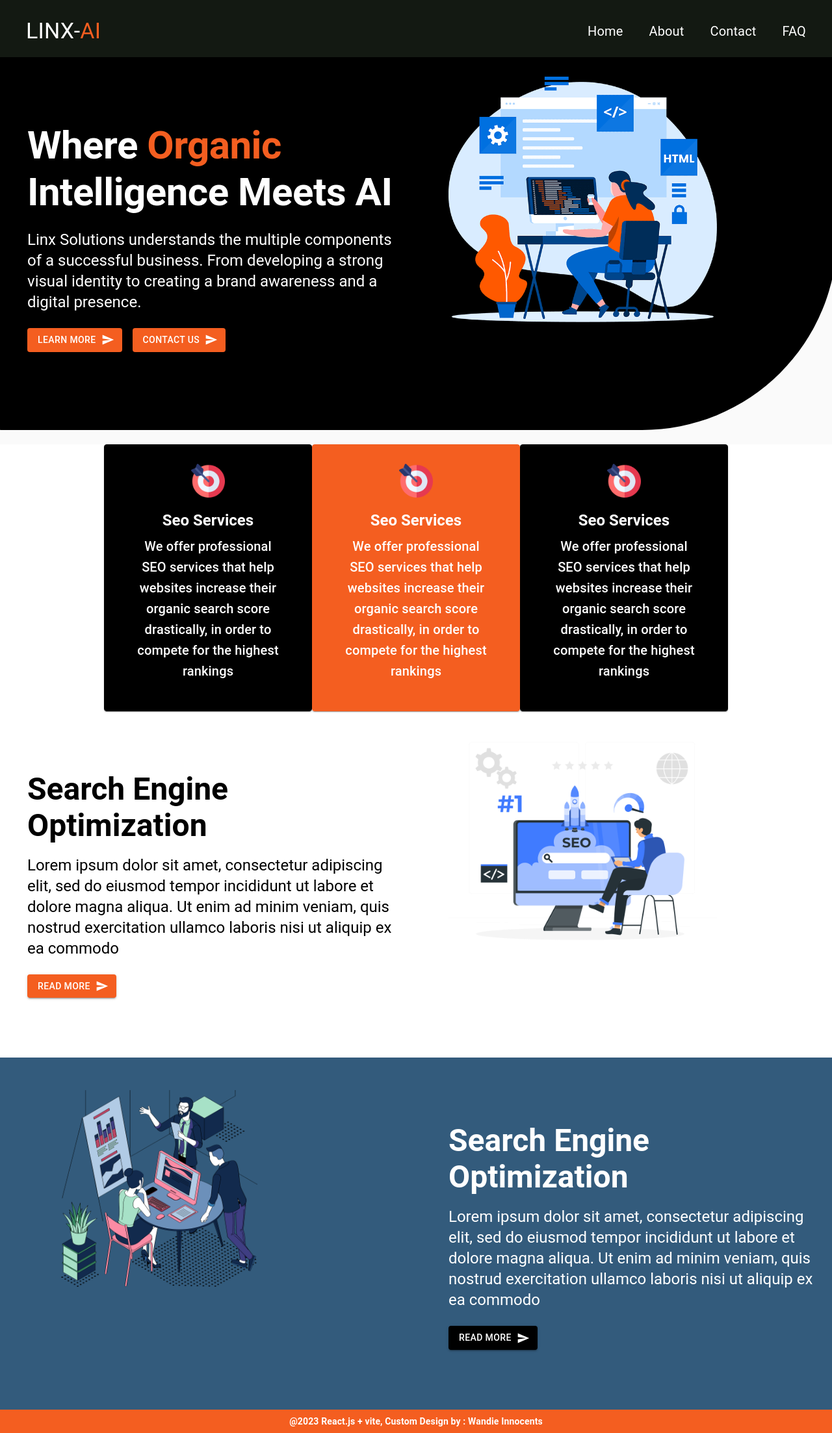
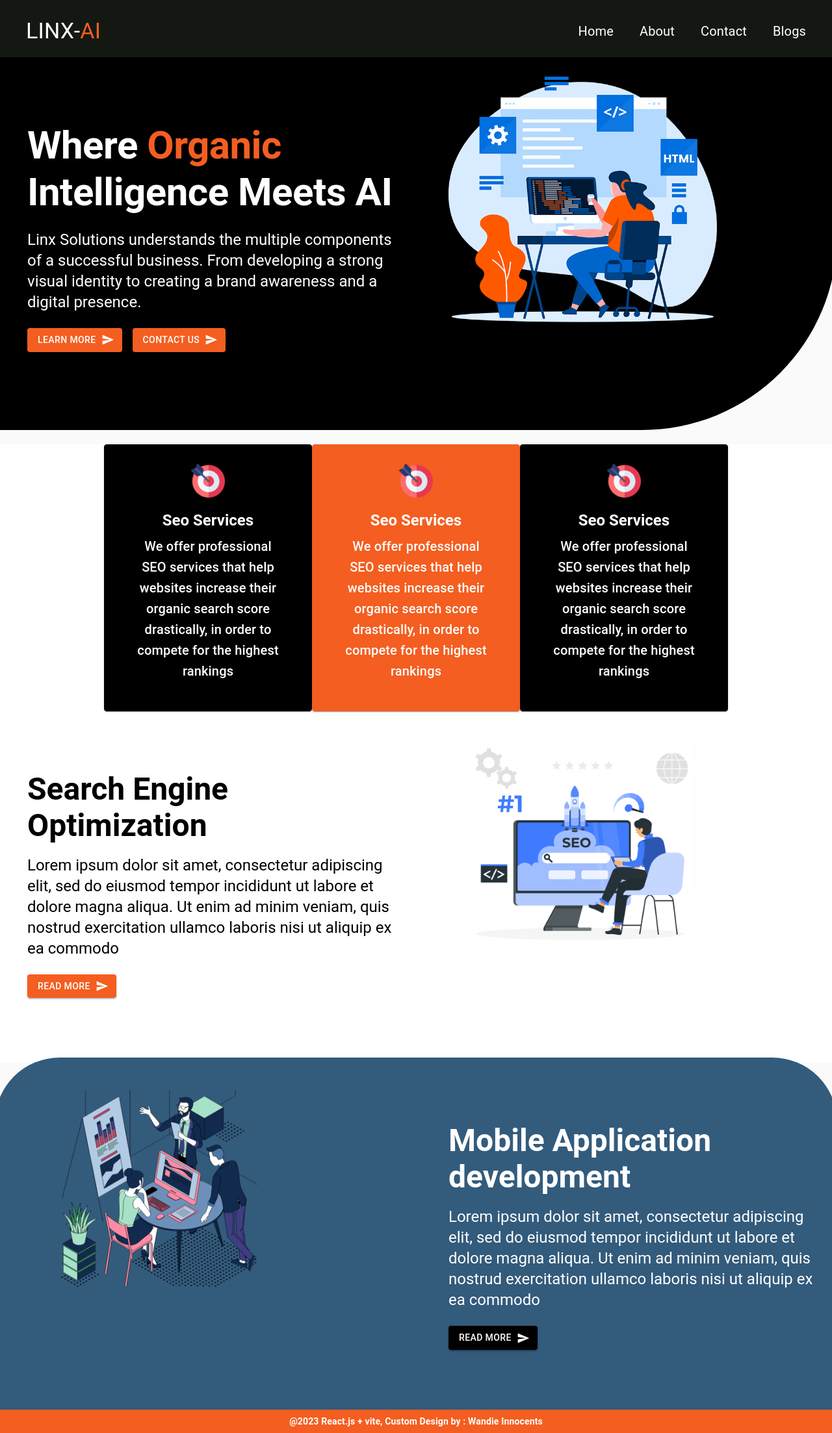
Before and after one commit to wandieinnocents/UI_React-Vite-V1, a React (Vite) app: page / in a window 1280 px wide. Shown: the whole page at 65% size. Built offline with nearby package versions, Linux system fonts and the light colour scheme.

Commit message:
Complete homepage

```diff
--- a/src/components/Drawer.jsx
+++ b/src/components/Drawer.jsx
@@ -80,7 +80,7 @@ const classes = useStyles();
 
           <ListItem onClick={() => setOpenDrawer(false)}>
             <ListItemText>
-              <Link to="/about" className={classes.link}>Faq</Link>
+              <Link to="/about" className={classes.link}>Blogs</Link>
             </ListItemText>
           </ListItem>
 
--- a/src/components/Navbar.jsx
+++ b/src/components/Navbar.jsx
@@ -78,7 +78,7 @@ function Navbar() {
               Contact
             </Link>
             <Link to="/faq" className={classes.link}>
-              FAQ
+              Blogs
             </Link>
           </div>
         )}
--- a/src/pages/Home.jsx
+++ b/src/pages/Home.jsx
@@ -197,7 +197,7 @@ export default function Home() {
       </Grid>
 
       {/* Grid row  */}
-      <Grid container spacing={2} style={{ backgroundColor:'#335b7c', color:'#FFFFFF' }}>
+      <Grid container spacing={2} style={{ backgroundColor:'#335b7c', color:'#FFFFFF', borderTopLeftRadius : 100, borderTopRightRadius : 100, }}>
       {/* content */}
         <Grid xs={12} md={6} lg={6} xl={6}
         style={{  paddingLeft:50 ,paddingTop:20 }}
@@ -212,7 +212,7 @@ export default function Home() {
         >
 
         <Typography variant="h3" gutterBottom>
-            <b>Search Engine Optimization </b>
+            <b>Mobile Application development </b>
             </Typography>
             <Typography variant="h5" gutterBottom>
             Lorem ipsum dolor sit amet, consectetur adipiscing elit, sed do eiusmod tempor incididunt ut labore et dolore magna aliqua.
```
